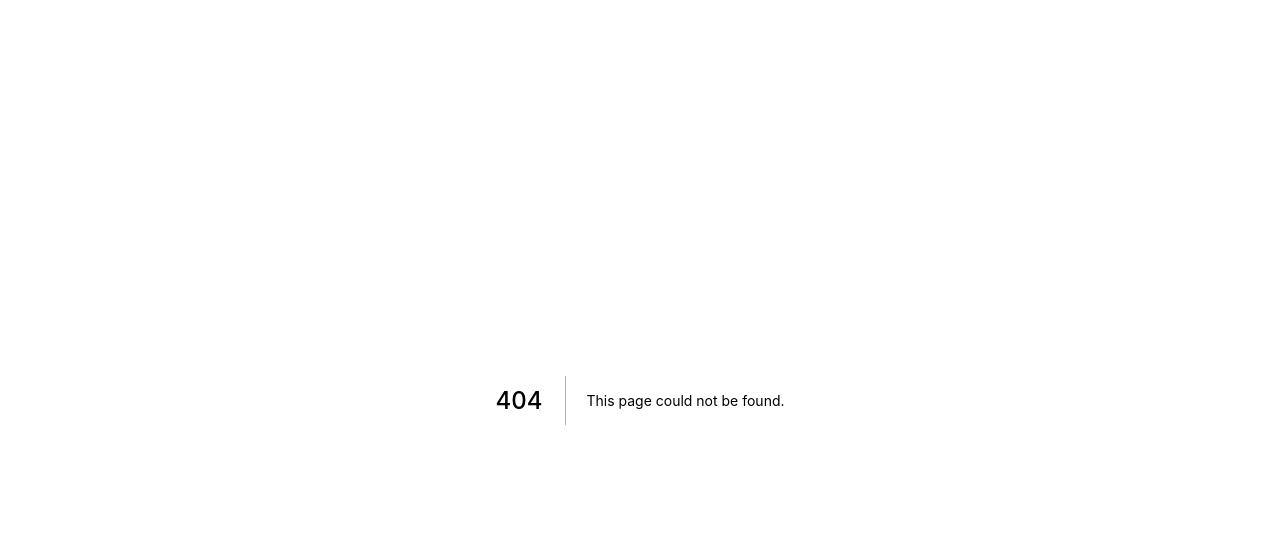
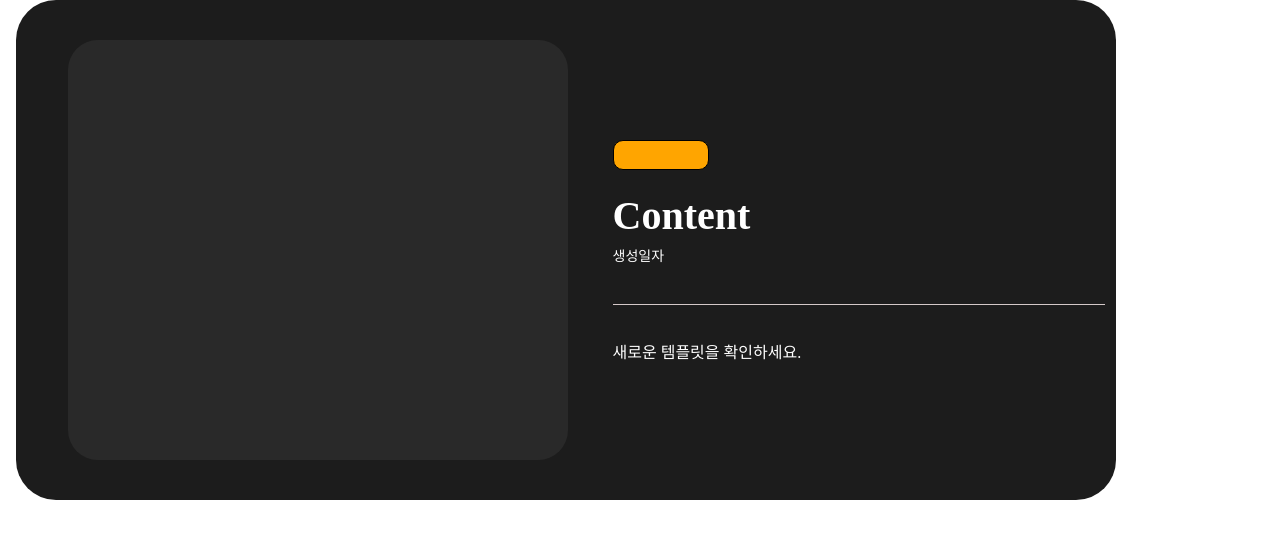
Before and after one commit to SPACE-DEV-CLUB/ReadmeMaker, a Next.js app: page /main in a window 1280 px wide. Before the commit this address had no page. Shown: the top 538 px of the page. Built offline with nearby package versions, Linux system fonts and the light colour scheme.

Commit message:
feat : 템플릿 레이아웃 구현

```diff
--- /dev/null
+++ b/src/components/main/TemplateCard/Tag.tsx
@@ -0,0 +1,17 @@
+import React from 'react';
+import styled from '@emotion/styled';
+
+const Tag = () => {
+  return <Box></Box>;
+};
+
+const Box = styled.div`
+  width: 94px;
+  height: 28px;
+  border: 1px solid black;
+  border-radius: 10px;
+  background-color: orange;
+  margin: 0 20px 21px 0;
+`;
+
+export default Tag;
--- /dev/null
+++ b/src/components/main/TemplateCard/TemplateCardContainer.tsx
@@ -0,0 +1,37 @@
+import React from 'react';
+import styled from '@emotion/styled';
+import TemplateCardText from './TemplateCardText';
+
+const TemplateCardContainer = () => {
+  return (
+    <>
+      <Section>
+        <ThumbNailImage></ThumbNailImage>
+        <TemplateCardText></TemplateCardText>
+      </Section>
+    </>
+  );
+};
+
+const Section = styled.section`
+  display: flex;
+  justify-content: center;
+  align-items: center;
+  width: 1100px;
+  height: 500px;
+  border-radius: 40px;
+  background-color: #1c1c1c;
+`;
+
+//백그라운드 이미지 예정
+const ThumbNailImage = styled.article`
+  width: 500px;
+  height: 420px;
+  border-radius: 30px;
+  background-color: rgba(255, 255, 255, 0.06);
+  margin: 40px 45px 40px 40px;
+`;
+
+const RightSection = styled.article``;
+
+export default TemplateCardContainer;
--- /dev/null
+++ b/src/components/main/TemplateCard/TemplateCardText.tsx
@@ -0,0 +1,44 @@
+import React from 'react';
+import styled from '@emotion/styled';
+import Tag from './Tag';
+
+const TemplateCardText = () => {
+  return (
+    <Wrap>
+      <Tag />
+      <Title>Content</Title>
+      <SubTitle>생성일자</SubTitle>
+      <Borderline></Borderline>
+      <TemplateInfo>새로운 템플릿을 확인하세요.</TemplateInfo>
+    </Wrap>
+  );
+};
+
+const Wrap = styled.article``;
+
+const Title = styled.h2`
+  font-size: 40px;
+  line-height: 49px;
+  font-weight: 800;
+  color: #fff;
+  margin-bottom: 10px;
+`;
+
+const SubTitle = styled.h3`
+  font-size: 14px;
+  color: #fff;
+  margin-bottom: 40px;
+`;
+
+const Borderline = styled.div`
+  width: 492px;
+  height: 1px;
+  margin-bottom: 40px;
+  background-color: #d4c8c8;
+`;
+
+const TemplateInfo = styled.p`
+  color: #fff;
+`;
+
+export default TemplateCardText;
--- /dev/null
+++ b/src/pages/main/index.tsx
@@ -0,0 +1,25 @@
+import styled from '@emotion/styled';
+import Head from 'next/head';
+import type { NextPage } from 'next';
+import TemplateCardContainer from 'components/main/TemplateCard/TemplateCardContainer';
+
+const Home: NextPage = () => {
+  return (
+    <div>
+      <Head>
+        <title>Readme Maker</title>
+        <meta name="description" content="Generated by create next app" />
+        <link rel="icon" href="/favicon.ico" />
+      </Head>
+      <Main>
+        <TemplateCardContainer />
+      </Main>
+    </div>
+  );
+};
+
+const Main = styled.main`
+  padding: 0 16px 16px;
+`;
+
+export default Home;
```
Also changed, not shown: src/components/main/TemplateCard/TemplateCardTag.tsx (added, +16 -0 lines).
